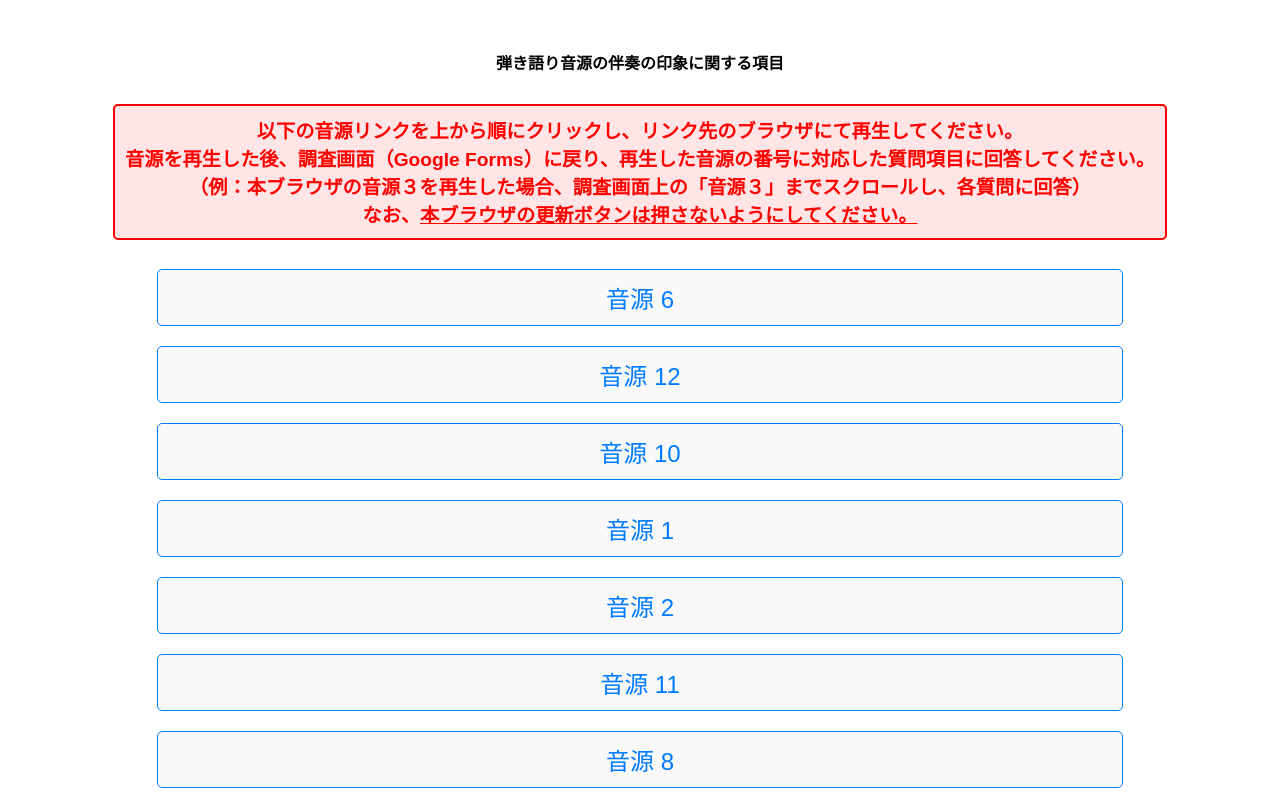
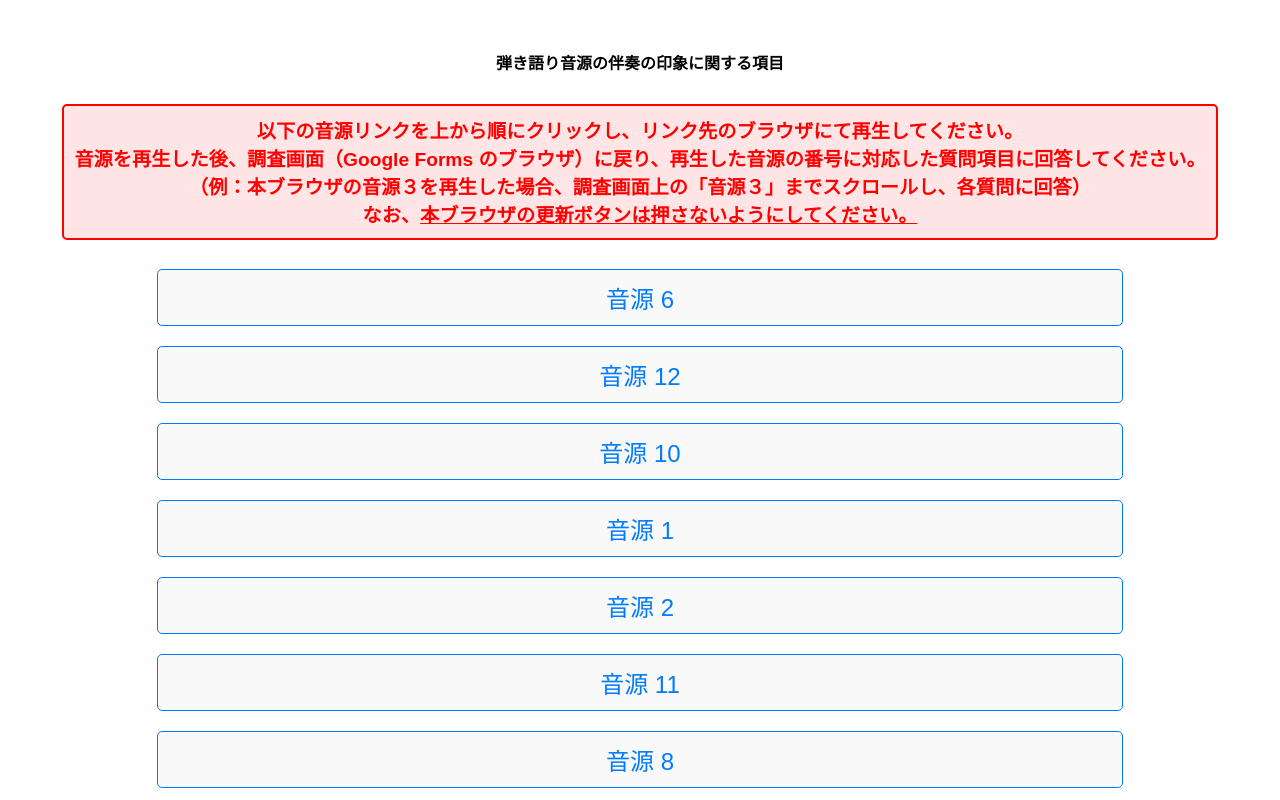
Before and after one commit to kazu-design/hikigatari, a plain HTML site: page index.html in a window 1280 px wide. Shown: the top 800 px of the page. Drawn offline with Linux system fonts and the light colour scheme.

Commit message:
Update index.html

```diff
--- a/index.html
+++ b/index.html
@@ -54,7 +54,7 @@
 <body>
     <h1>弾き語り音源の伴奏の印象に関する項目</h1>
     <p>以下の音源リンクを上から順にクリックし、リンク先のブラウザにて再生してください。<br>
-      音源を再生した後、調査画面（Google Forms）に戻り、再生した音源の番号に対応した質問項目に回答してください。<br>
+      音源を再生した後、調査画面（Google Forms のブラウザ）に戻り、再生した音源の番号に対応した質問項目に回答してください。<br>
       （例：本ブラウザの音源３を再生した場合、調査画面上の「音源３」までスクロールし、各質問に回答）<br>
       なお、<span>本ブラウザの更新ボタンは押さないようにしてください。</span></p>
     <div id="randomized-links"></div>
```
